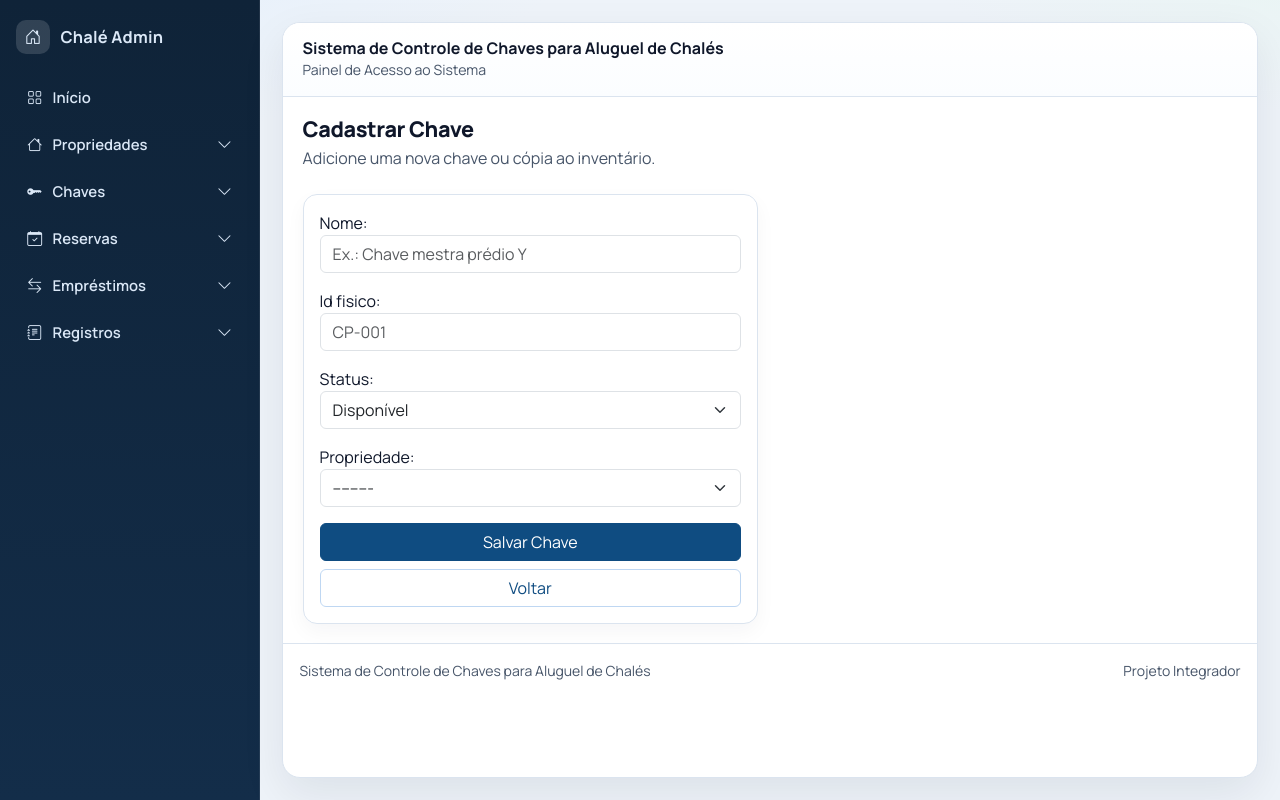
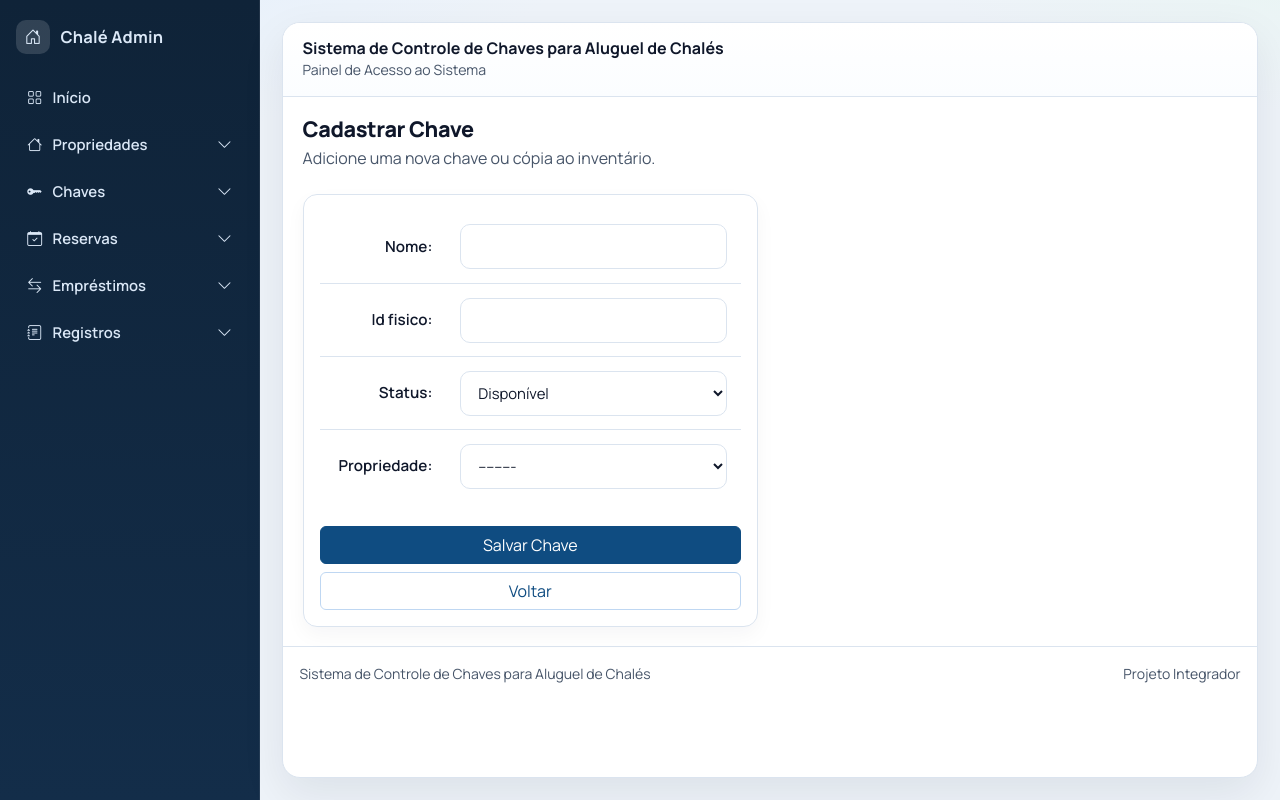
Before and after one commit to ericdalaporta/2026-CPPIG-ericdasilvadalaporta-, a Django app: page /chaves/criar/ in a window 1280 px wide. Run offline with Django 5.2, Linux system fonts and the light colour scheme; tables that the repository leaves empty hold one stand-in row (values such as "Sample post").

Commit message:
melhorando os forms e aprendendo a formatá-los melhor

```diff
--- a/chaves/forms.py
+++ b/chaves/forms.py
@@ -6,12 +6,6 @@ class ChaveForm(forms.ModelForm):
     class Meta:
         model = Chave
         fields = '__all__'
-        widgets = {
-            'nome': forms.TextInput(attrs={'class': 'form-control', 'placeholder': 'Ex.: Chave mestra prédio Y'}),
-            'id_fisico': forms.TextInput(attrs={'class': 'form-control', 'placeholder': 'CP-001'}),
-            'status': forms.Select(attrs={'class': 'form-select'}),
-            'propriedade': forms.Select(attrs={'class': 'form-select'}),
-        }
         error_messages = {
             'nome': {'required': 'O nome da chave é um campo obrigatório'},
             'id_fisico': {'required': 'O ID físico é um campo obrigatório', 'unique': 'Esse ID físico já foi cadastrado'},
--- a/chaves/templates/chave_form.html
+++ b/chaves/templates/chave_form.html
@@ -16,8 +16,10 @@
       <div class="panel-body">
         <form method="post">
           {% csrf_token %}
-          {{ form.as_p }}
-          <div class="d-grid gap-2">
+          <table class="table-form">
+            {{ form.as_table }}
+          </table>
+          <div class="d-grid gap-2 mt-4">
             <button type="submit" class="btn btn-brand">Salvar Chave</button>
             <a href="{% url 'chaves:list' %}" class="btn btn-soft">Voltar</a>
           </div>
--- a/emprestimos/forms.py
+++ b/emprestimos/forms.py
@@ -6,11 +6,6 @@ class EmprestimoForm(forms.ModelForm):
     class Meta:
         model = Emprestimo
         fields = '__all__'
-        widgets = {
-            'solicitante': forms.TextInput(attrs={'class': 'form-control', 'placeholder': 'Nome do solicitante'}),
-            'chaves': forms.CheckboxSelectMultiple(attrs={'class': 'form-check-input'}),
-            'data_devolucao_prevista': forms.DateTimeInput(attrs={'class': 'form-control', 'type': 'datetime-local'}),
-        }
         error_messages = {
             'solicitante': {'required': 'O nome do solicitante é um campo obrigatório'},
             'chaves': {'required': 'Selecione pelo menos uma chave'},
--- a/emprestimos/templates/emprestimo_form.html
+++ b/emprestimos/templates/emprestimo_form.html
@@ -16,8 +16,10 @@
       <div class="panel-body">
         <form method="post">
           {% csrf_token %}
-          {{ form.as_p }}
-          <div class="d-grid gap-2">
+          <table class="table-form">
+            {{ form.as_table }}
+          </table>
+          <div class="d-grid gap-2 mt-4">
             <button type="submit" class="btn btn-brand">Salvar Empréstimo</button>
             <a href="{% url 'emprestimos:list' %}" class="btn btn-soft">Voltar</a>
           </div>
--- a/home/templates/head.html
+++ b/home/templates/head.html
@@ -307,6 +307,186 @@
 		border-left-color: #0f4c81;
 	}
 
+	/* Form Styling */
+	.form-label {
+		color: var(--ink);
+		margin-bottom: 0.5rem;
+		font-size: 0.95rem;
+	}
+
+	.form-control,
+	.form-select {
+		border: 1px solid var(--line);
+		border-radius: 10px;
+		padding: 0.65rem 0.85rem;
+		font-size: 0.93rem;
+		font-family: "Manrope", sans-serif;
+		color: var(--ink);
+		background: #ffffff;
+		transition: all 0.2s ease;
+	}
+
+	.form-control:focus,
+	.form-select:focus {
+		border-color: var(--brand);
+		box-shadow: 0 0 0 0.2rem var(--brand-soft);
+		background: #ffffff;
+		color: var(--ink);
+	}
+
+	.form-control::placeholder {
+		color: var(--ink-soft);
+	}
+
+	.form-control:disabled,
+	.form-select:disabled {
+		background: var(--mist);
+		color: var(--ink-soft);
+	}
+
+	textarea.form-control {
+		resize: vertical;
+		min-height: 100px;
+	}
+
+	.form-text {
+		font-size: 0.82rem;
+		color: var(--ink-soft);
+		margin-top: 0.3rem;
+	}
+
+	.form-check-input {
+		width: 1.25em;
+		height: 1.25em;
+		margin-top: 0.3em;
+		border: 1px solid var(--line);
+		border-radius: 4px;
+		cursor: pointer;
+		transition: all 0.2s ease;
+	}
+
+	.form-check-input:checked {
+		background: var(--brand);
+		border-color: var(--brand);
+	}
+
+	.form-check-input:focus {
+		border-color: var(--brand);
+		box-shadow: 0 0 0 0.25rem var(--brand-soft);
+	}
+
+	.form-check-label {
+		color: var(--ink);
+		font-weight: 500;
+		cursor: pointer;
+		margin-bottom: 0;
+	}
+
+	.invalid-feedback {
+		color: var(--danger);
+		font-size: 0.85rem;
+		margin-top: 0.3rem;
+	}
+
+	/* Form Table Styling */
+	.table-form {
+		width: 100%;
+		border-collapse: collapse;
+		margin-bottom: 1rem;
+	}
+
+	.table-form tr {
+		border-bottom: 1px solid var(--line);
+	}
+
+	.table-form tr:last-child {
+		border-bottom: none;
+	}
+
+	.table-form th {
+		padding: 0;
+		text-align: right;
+		font-weight: 600;
+		background: none;
+		border: none;
+	}
+
+	.table-form td {
+		padding: 0.85rem;
+		border: none;
+	}
+
+	.table-form th {
+		padding: 0.85rem;
+		text-align: right;
+		width: 30%;
+		color: var(--ink);
+		font-size: 0.95rem;
+	}
+
+	.table-form td {
+		width: 70%;
+	}
+
+	.table-form input[type="text"],
+	.table-form input[type="email"],
+	.table-form input[type="number"],
+	.table-form input[type="date"],
+	.table-form input[type="datetime-local"],
+	.table-form textarea,
+	.table-form select {
+		width: 100%;
+		padding: 0.65rem 0.85rem;
+		border: 1px solid var(--line);
+		border-radius: 10px;
+		font-family: "Manrope", sans-serif;
+		font-size: 0.93rem;
+		color: var(--ink);
+		background: #ffffff;
+		transition: all 0.2s ease;
+		box-sizing: border-box;
+	}
+
+	.table-form input:focus,
+	.table-form select:focus,
+	.table-form textarea:focus {
+		border-color: var(--brand);
+		box-shadow: 0 0 0 0.2rem var(--brand-soft);
+		outline: none;
+	}
+
+	.table-form textarea {
+		resize: vertical;
+		min-height: 100px;
+	}
+
+	.table-form ul {
+		list-style: none;
+		padding: 0;
+		margin: 0;
+	}
+
+	.table-form li {
+		margin: 0;
+		padding: 0;
+	}
+
+	.table-form .errorlist {
+		color: var(--danger);
+		font-size: 0.85rem;
+		margin: 0.3rem 0 0 0;
+		padding: 0;
+	}
+
+	.table-form .errorlist li {
+		margin: 0.2rem 0;
+		list-style: none;
+	}
+
+	.fw-500 {
+		font-weight: 500;
+	}
+
 	@media (max-width: 992px) {
 		.layout {
 			grid-template-columns: 1fr;
--- a/propriedades/forms.py
+++ b/propriedades/forms.py
@@ -6,10 +6,6 @@ class PropriedadeForm(forms.ModelForm):
     class Meta:
         model = Propriedade
         fields = '__all__'
-        widgets = {
-            'nome': forms.TextInput(attrs={'class': 'form-control', 'placeholder': 'Ex.: Chalé Araucária 01'}),
-            'classificacao': forms.Select(attrs={'class': 'form-select'}),
-        }
         error_messages = {
             'nome': {'required': 'O nome da propriedade é um campo obrigatório', 'unique': 'Essa propriedade já foi cadastrada'},
             'classificacao': {'required': 'A classificação é um campo obrigatório'},
--- a/propriedades/templates/propriedade_form.html
+++ b/propriedades/templates/propriedade_form.html
@@ -16,8 +16,10 @@
       <div class="panel-body">
         <form method="post">
           {% csrf_token %}
-          {{ form.as_p }}
-          <div class="d-grid gap-2">
+          <table class="table-form">
+            {{ form.as_table }}
+          </table>
+          <div class="d-grid gap-2 mt-4">
             <button type="submit" class="btn btn-brand">Salvar Propriedade</button>
             <a href="{% url 'propriedades:list' %}" class="btn btn-soft">Voltar</a>
           </div>
--- a/registros/forms.py
+++ b/registros/forms.py
@@ -6,11 +6,6 @@ class RegistroForm(forms.ModelForm):
     class Meta:
         model = Registro
         fields = '__all__'
-        widgets = {
-            'tipo_evento': forms.Select(attrs={'class': 'form-select'}),
-            'copia': forms.TextInput(attrs={'class': 'form-control', 'placeholder': 'ID da cópia'}),
-            'descricao': forms.Textarea(attrs={'class': 'form-control', 'rows': 3, 'placeholder': 'Descreva o evento...'}),
-        }
         error_messages = {
             'tipo_evento': {'required': 'O tipo de evento é um campo obrigatório'},
             'copia': {'required': 'O ID da cópia é um campo obrigatório'},
--- a/registros/templates/registro_form.html
+++ b/registros/templates/registro_form.html
@@ -16,8 +16,10 @@
       <div class="panel-body">
         <form method="post">
           {% csrf_token %}
-          {{ form.as_p }}
-          <div class="d-grid gap-2">
+          <table class="table-form">
+            {{ form.as_table }}
+          </table>
+          <div class="d-grid gap-2 mt-4">
             <button type="submit" class="btn btn-brand">Salvar Registro</button>
             <a href="{% url 'registros:list' %}" class="btn btn-soft">Voltar</a>
           </div>
--- a/reservas/forms.py
+++ b/reservas/forms.py
@@ -6,12 +6,6 @@ class ReservaForm(forms.ModelForm):
     class Meta:
         model = Reserva
         fields = '__all__'
-        widgets = {
-            'solicitante': forms.TextInput(attrs={'class': 'form-control', 'placeholder': 'Nome do solicitante'}),
-            'chaves': forms.CheckboxSelectMultiple(attrs={'class': 'form-check-input'}),
-            'data_inicio': forms.DateTimeInput(attrs={'class': 'form-control', 'type': 'datetime-local'}),
-            'data_fim': forms.DateTimeInput(attrs={'class': 'form-control', 'type': 'datetime-local'}),
-        }
         error_messages = {
             'solicitante': {'required': 'O nome do solicitante é um campo obrigatório'},
             'chaves': {'required': 'Selecione pelo menos uma chave'},
--- a/reservas/templates/reserva_form.html
+++ b/reservas/templates/reserva_form.html
@@ -16,8 +16,10 @@
       <div class="panel-body">
         <form method="post">
           {% csrf_token %}
-          {{ form.as_p }}
-          <div class="d-grid gap-2">
+          <table class="table-form">
+            {{ form.as_table }}
+          </table>
+          <div class="d-grid gap-2 mt-4">
             <button type="submit" class="btn btn-brand">Salvar Reserva</button>
             <a href="{% url 'reservas:list' %}" class="btn btn-soft">Voltar</a>
           </div>
```
